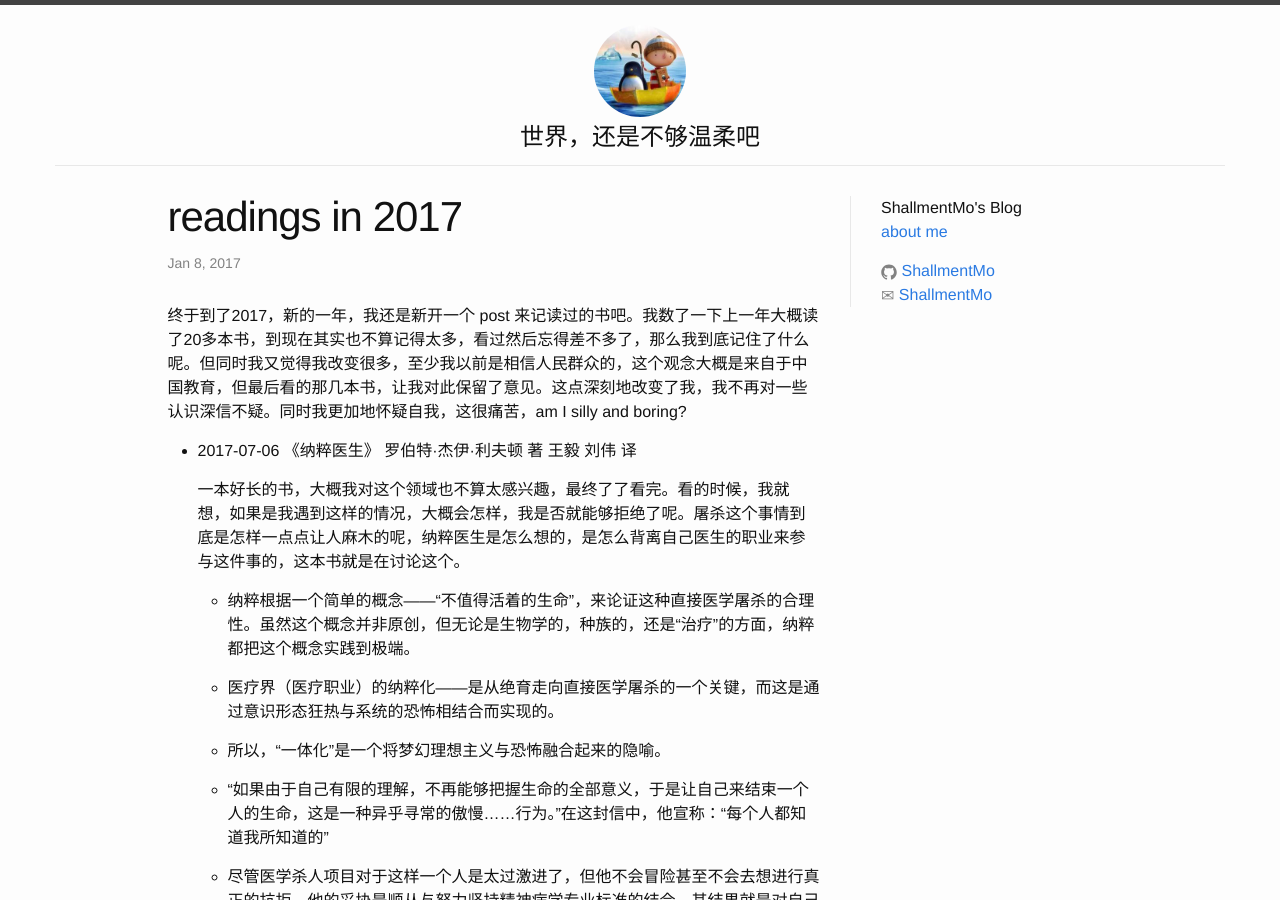
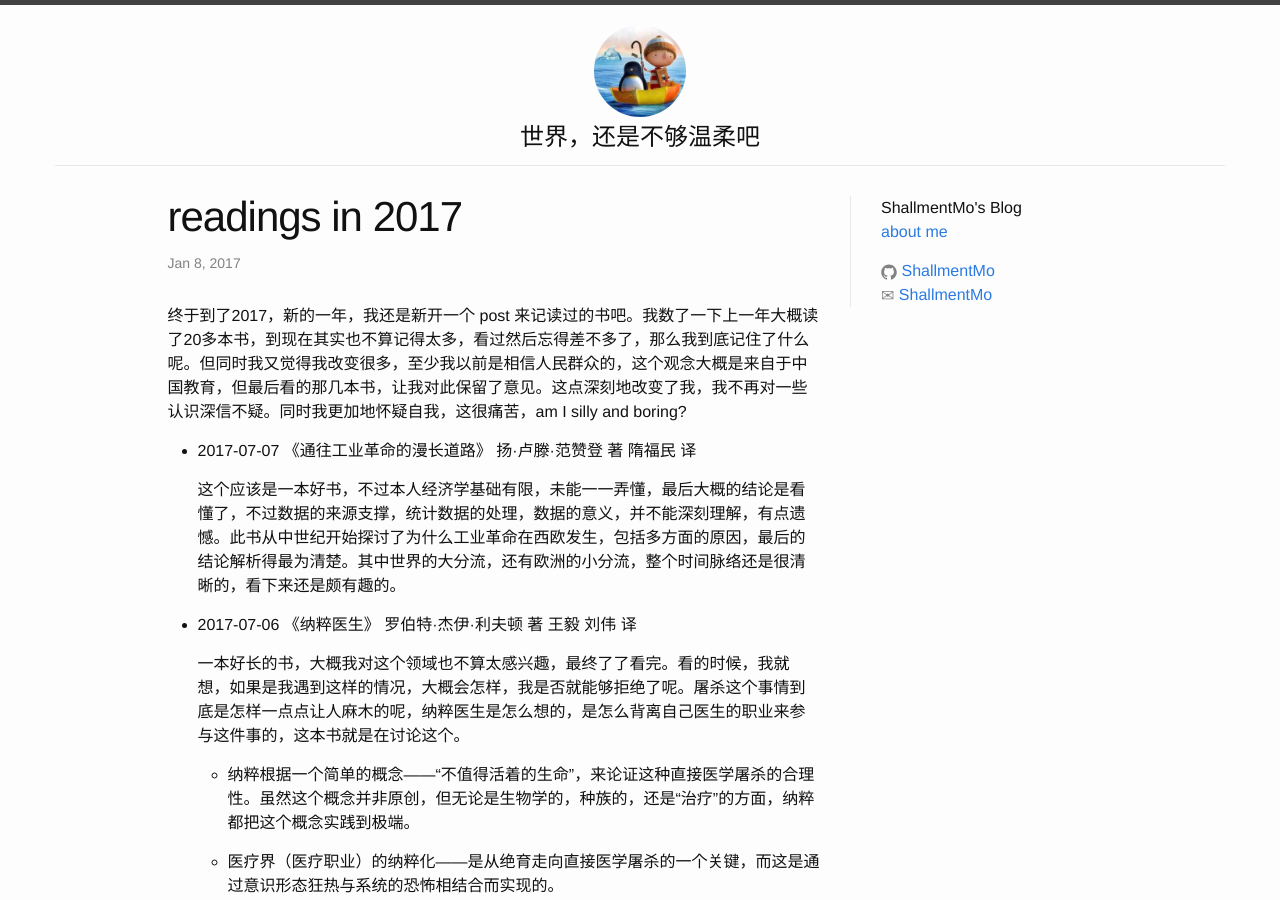
Before and after one commit to ShallmentMo/shallmentmo.github.com, a Jekyll site: the page built from _posts/2017-01-08-readings-in-2017.md, in a window 1280 px wide and 900 px high. Built offline with Jekyll 4.4.1, drawn with Linux system fonts in a browser that asks for light colours.

Commit message:
add 2017-07-08 reading

```diff
--- a/_posts/2017-01-08-readings-in-2017.md
+++ b/_posts/2017-01-08-readings-in-2017.md
@@ -6,6 +6,10 @@ categories: jekyll update
 ---
 
 终于到了2017，新的一年，我还是新开一个 post 来记读过的书吧。我数了一下上一年大概读了20多本书，到现在其实也不算记得太多，看过然后忘得差不多了，那么我到底记住了什么呢。但同时我又觉得我改变很多，至少我以前是相信人民群众的，这个观念大概是来自于中国教育，但最后看的那几本书，让我对此保留了意见。这点深刻地改变了我，我不再对一些认识深信不疑。同时我更加地怀疑自我，这很痛苦，am I silly and boring?
+
+* 2017-07-07 《通往工业革命的漫长道路》 扬·卢滕·范赞登 著 隋福民 译
+
+  这个应该是一本好书，不过本人经济学基础有限，未能一一弄懂，最后大概的结论是看懂了，不过数据的来源支撑，统计数据的处理，数据的意义，并不能深刻理解，有点遗憾。此书从中世纪开始探讨了为什么工业革命在西欧发生，包括多方面的原因，最后的结论解析得最为清楚。其中世界的大分流，还有欧洲的小分流，整个时间脉络还是很清晰的，看下来还是颇有趣的。
 
 * 2017-07-06 《纳粹医生》 罗伯特·杰伊·利夫顿 著 王毅 刘伟 译
 
```
